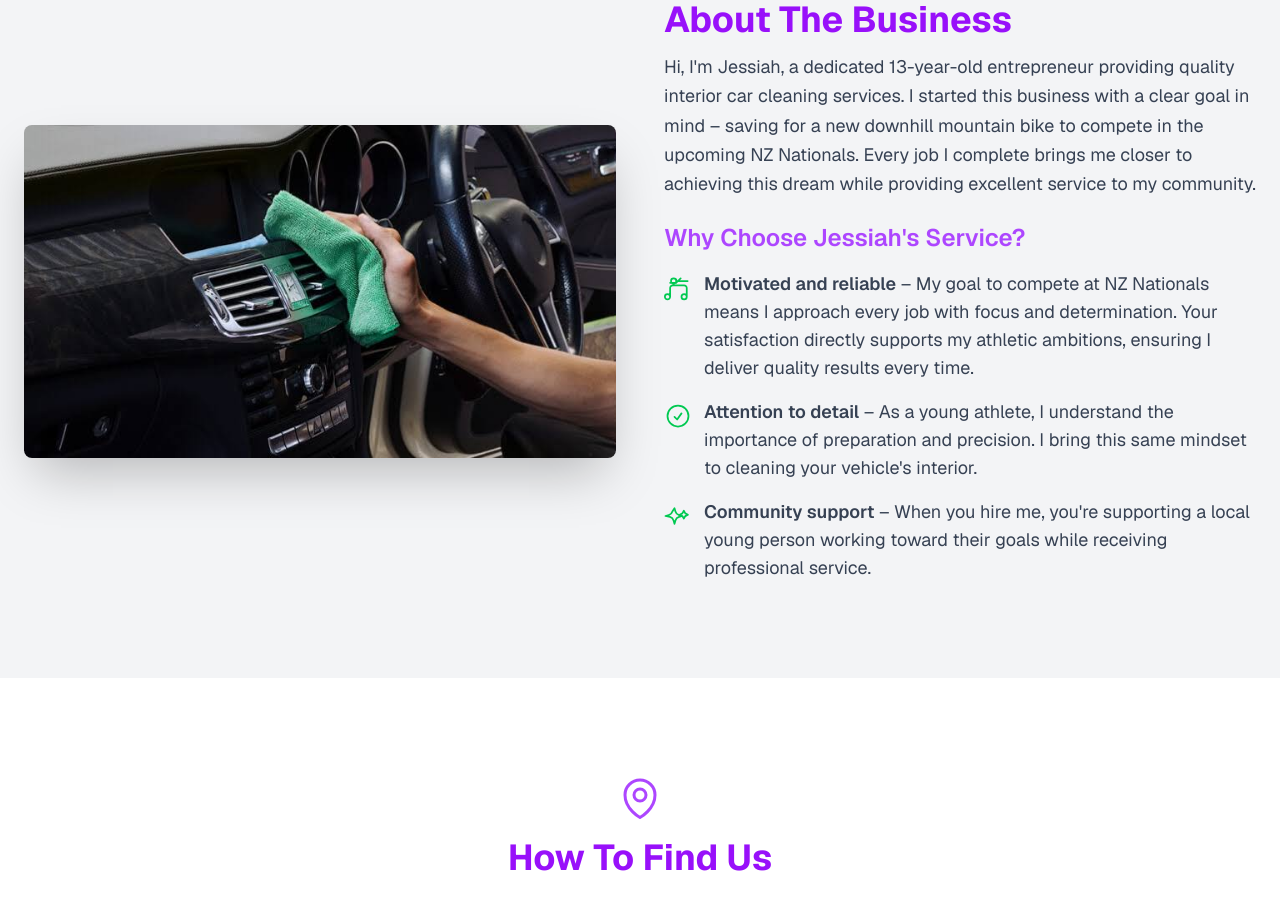
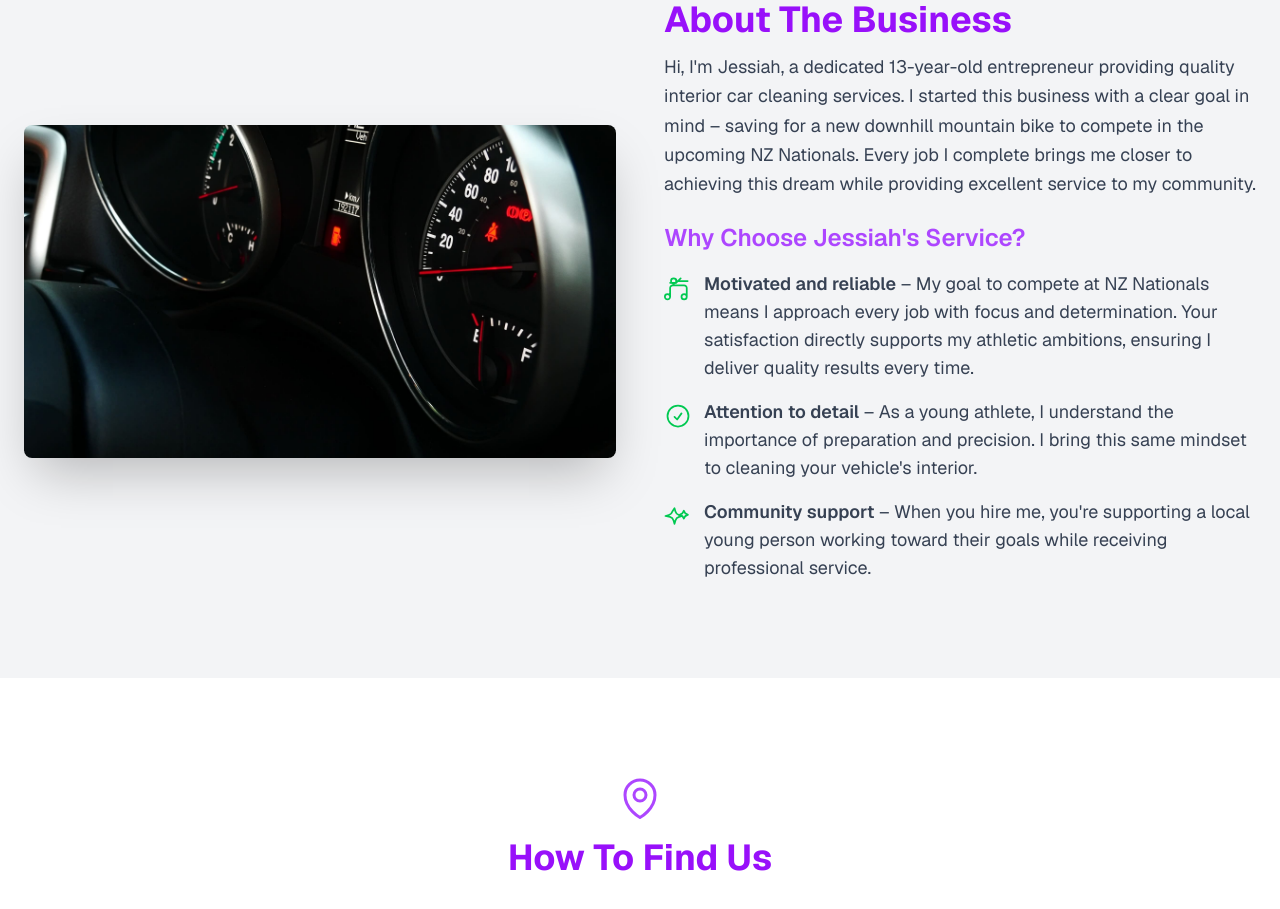
Before and after one commit to sjclark76/clean-it, a Next.js app: page / in a window 1280 px wide. Shown: the part 820-1729 px from the top of the page. Built offline with nearby package versions, Linux system fonts and the light colour scheme; no server answers.

Commit message:
swap out image

```diff
--- a/src/app/page.tsx
+++ b/src/app/page.tsx
@@ -54,10 +54,10 @@ export default function HomePage() {
           <div className='container mx-auto px-4 sm:px-6 flex flex-col md:flex-row items-center gap-8 md:gap-12'>
             <div className='md:w-1/2'>
               <Image
-                src='/car_cleaning.JPG'
+                src='/clean_2.jpg'
                 alt="Jessiah's Car Cleaning and Biking Goal"
-                width={600}
-                height={400}
+                width={1000}
+                height={1000}
                 className='rounded-lg shadow-2xl aspect-video object-cover'
               />
             </div>
```
Also changed, not shown: public/clean_2.jpg (added).
